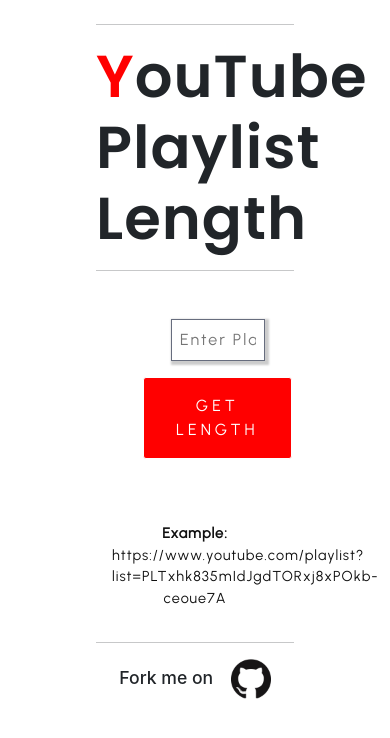
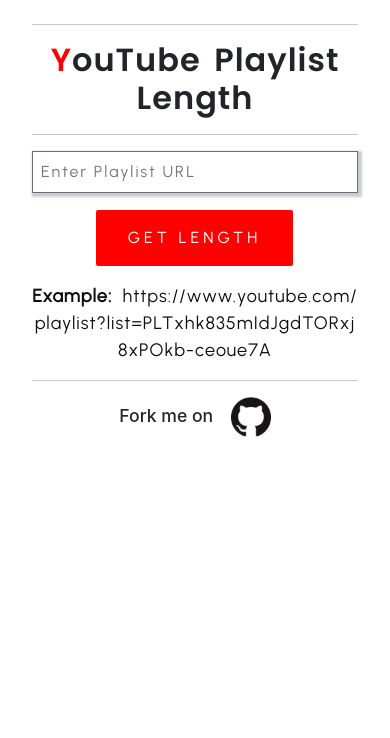
Before and after one commit to neupanedipen/youtube-playlist-duration, a React (Create React App) app: page / in a window 390 px wide. Shown: the top 738 px of the page. Built offline with nearby package versions, Linux system fonts and the light colour scheme; no server answers.

Commit message:
Improved: Responsive UI
Fix the truncated link on mobile screens

Add more balance to the design on mobile and tablet

```diff
--- a/src/App.css
+++ b/src/App.css
@@ -13,11 +13,17 @@
 
 .app-title {
   font-family: "Poppins", sans-serif;
+  width: 100%;
   font-size: 3.7rem;
   font-weight: 700;
   word-spacing: 5px;
   text-transform: capitalize;
   letter-spacing: 1px;
+}
+@media (max-width: 720px) {
+  .app-title {
+    font-size: 2rem;
+  }
 }
 
 .input-group {
@@ -27,6 +33,11 @@
   justify-content: center;
   align-items: center;
   padding: 2rem;
+}
+@media (max-width: 720px) {
+  .input-group {
+    padding: 0;
+  }
 }
 
 .input-link {
@@ -38,6 +49,11 @@
   padding: 0.5rem;
   border: 1px solid hsl(225, 10%, 45%);
   box-shadow: 2px 2px 2px 2px #ccc;
+}
+@media (max-width: 720px) {
+  .input-link {
+    width: 100%;
+  }
 }
 
 .submit-btn {
@@ -71,6 +87,12 @@
   word-spacing: 5px;
   letter-spacing: 1px;
   color: #0f0f0f;
+}
+@media (max-width: 720px) {
+  .example-link {
+    padding: 0;
+    word-break: break-all;
+  }
 }
 
 .display-length p {
--- a/src/App.js
+++ b/src/App.js
@@ -132,13 +132,13 @@
         <>
             <div className="container pt-2">
                 <hr />
-                <h2 className='app-title'><strong><span id="diff">Y</span>ouTube Playlist Length</strong></h2>
+                <h1 className='app-title'><span id="diff">Y</span>ouTube Playlist Length</h1>
                 <hr />
                 <div className="input-group">
                     <input type="text" className="input-link" placeholder="Enter Playlist URL" value={playlistUrl} onChange={e => setPlaylistUrl(e.target.value)} />
                     <span className="text no-outline"><button type="button" className="submit-btn" onClick={handleClick}>Get Length</button></span>
                 </div>
-                <p className='example-link'><strong>Example:</strong> https://www.youtube.com/playlist?list=PLTxhk835mIdJgdTORxj8xPOkb-ceoue7A</p>
+                <div className='example-link'><p><strong>Example:</strong> https://www.youtube.com/playlist?list=PLTxhk835mIdJgdTORxj8xPOkb-ceoue7A</p></div>
                 <>
                     {
                         loading && (
--- a/src/index.css
+++ b/src/index.css
@@ -19,14 +19,19 @@
   padding: 0 6rem;
 }
 
+@media (max-width: 480px) {
+  .container {
+    padding: 0 2rem;
+  }
+}
+
 .no-outline {
   outline: none;
 }
 
-h2{
-  text-align: center  ;
+h2, h1{
+  text-align: center;
 }
-
 
 p {
   font-size: 18px;
```
Also changed, not shown: 1 other file (tests, documents, lock files or other folders).
